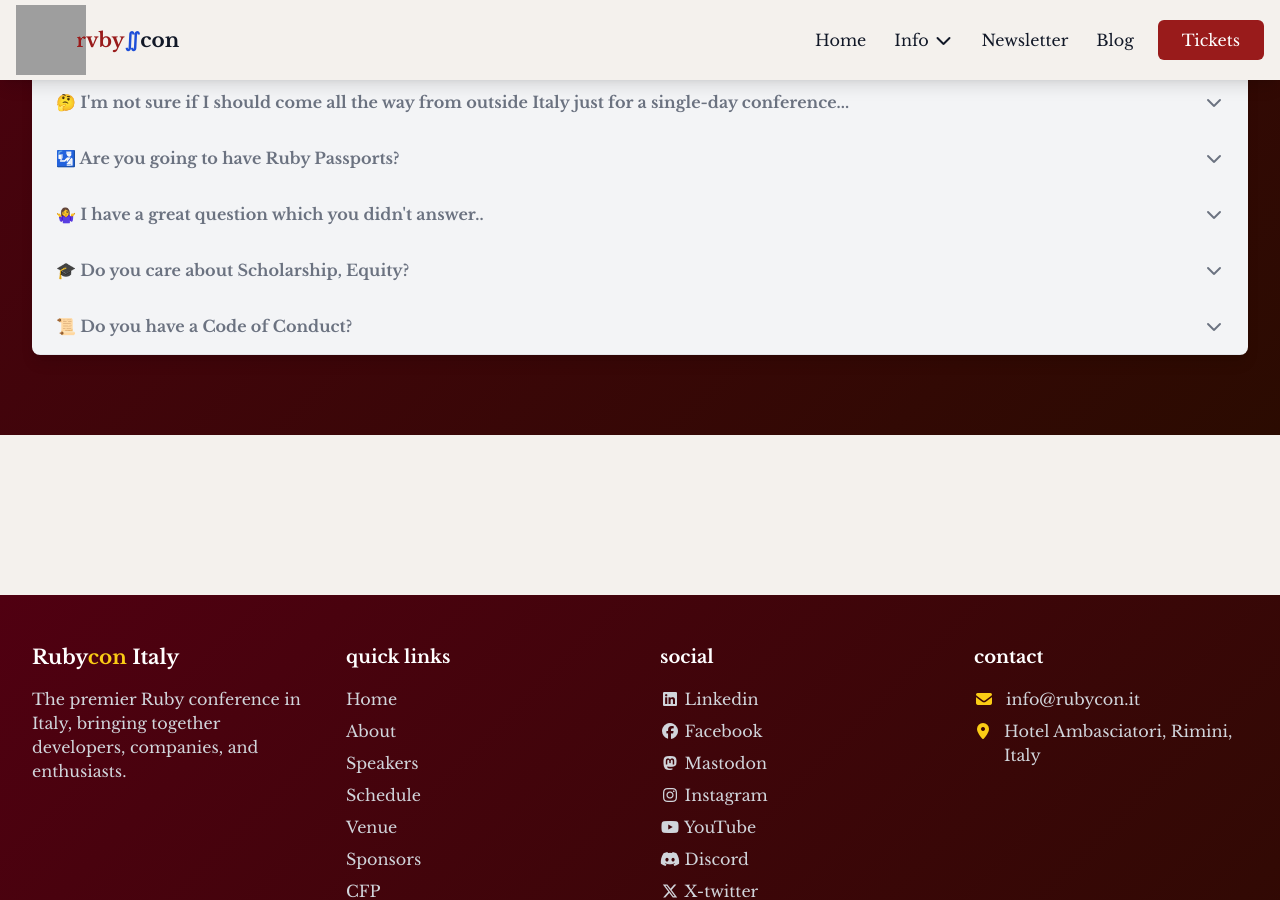
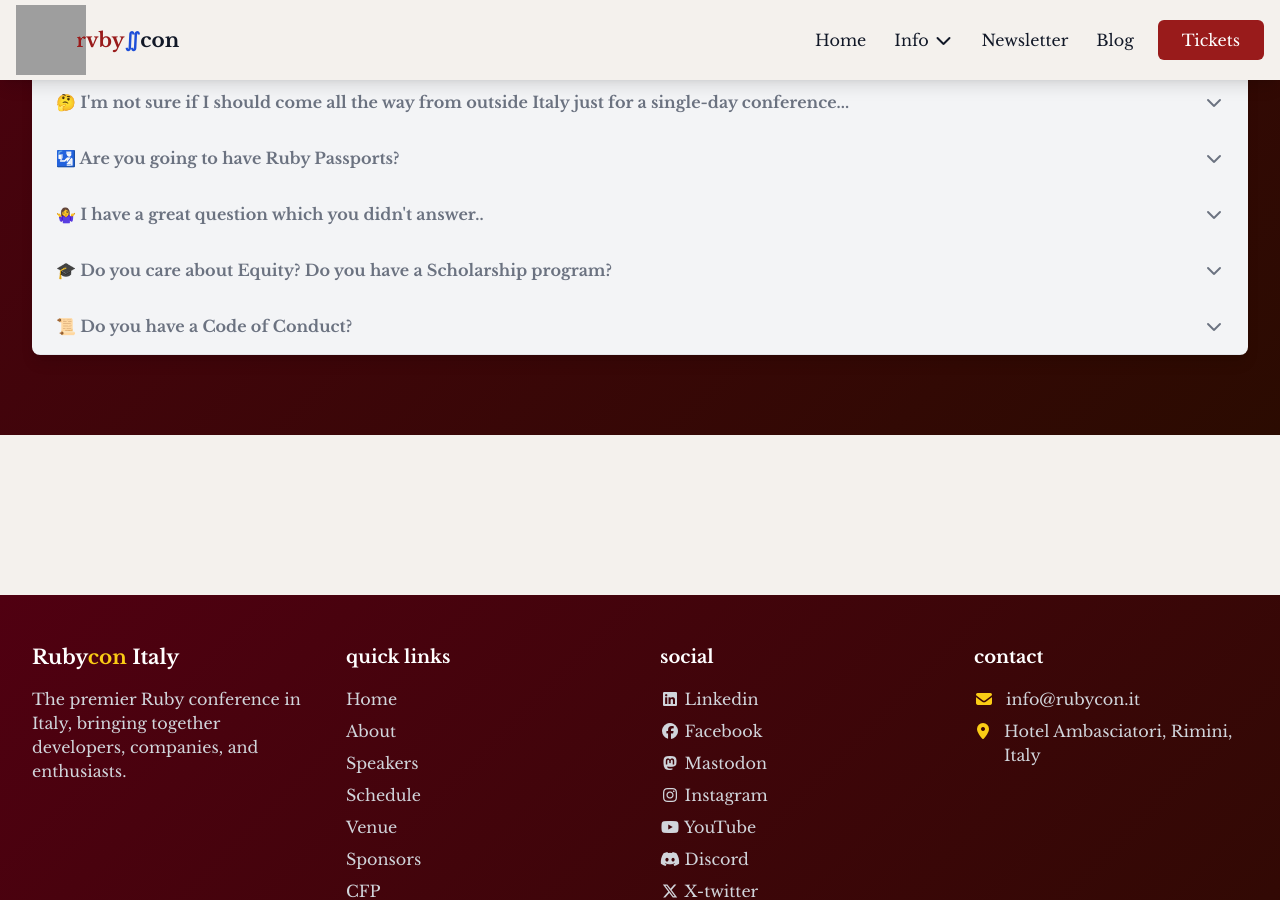
Before and after one commit to palladius/rubycon.it, a Jekyll site: the page built from rubycon.it/index.html, in a window 1280 px wide and 900 px high, scrolled down 4978 px. Built offline with Jekyll 4.4.1, drawn with Linux system fonts in a browser that asks for light colours; nearby versions of some CDN libraries; grey boxes are pictures that could not be loaded.

Commit message:
feat(faq): 📜 Update FAQ links and add Code of Conduct to footer (Ref #78)
Clarified FAQ answers to point to footer links instead of markdown links. Added Code of Conduct to footer quick links.

```diff
--- a/rubycon.it/_includes/footer.html
+++ b/rubycon.it/_includes/footer.html
@@ -22,6 +22,7 @@
                     {% endif %}
                     {% endfor %}
                     <li><a href="/scholarship" class="text-gray-300 hover:text-white">Scholarship</a></li>
+                    <li><a href="/code-of-conduct/" class="text-gray-300 hover:text-white">Code of Conduct</a></li>
                     <li><a href="{{ site.github.repository_url }}" class="text-gray-300 hover:text-white"
                             target="_blank">GitHub</a></li>
                 </ul>
```
Also changed, not shown: rubycon.it/_data/faq.yml (+4 -4 lines).
